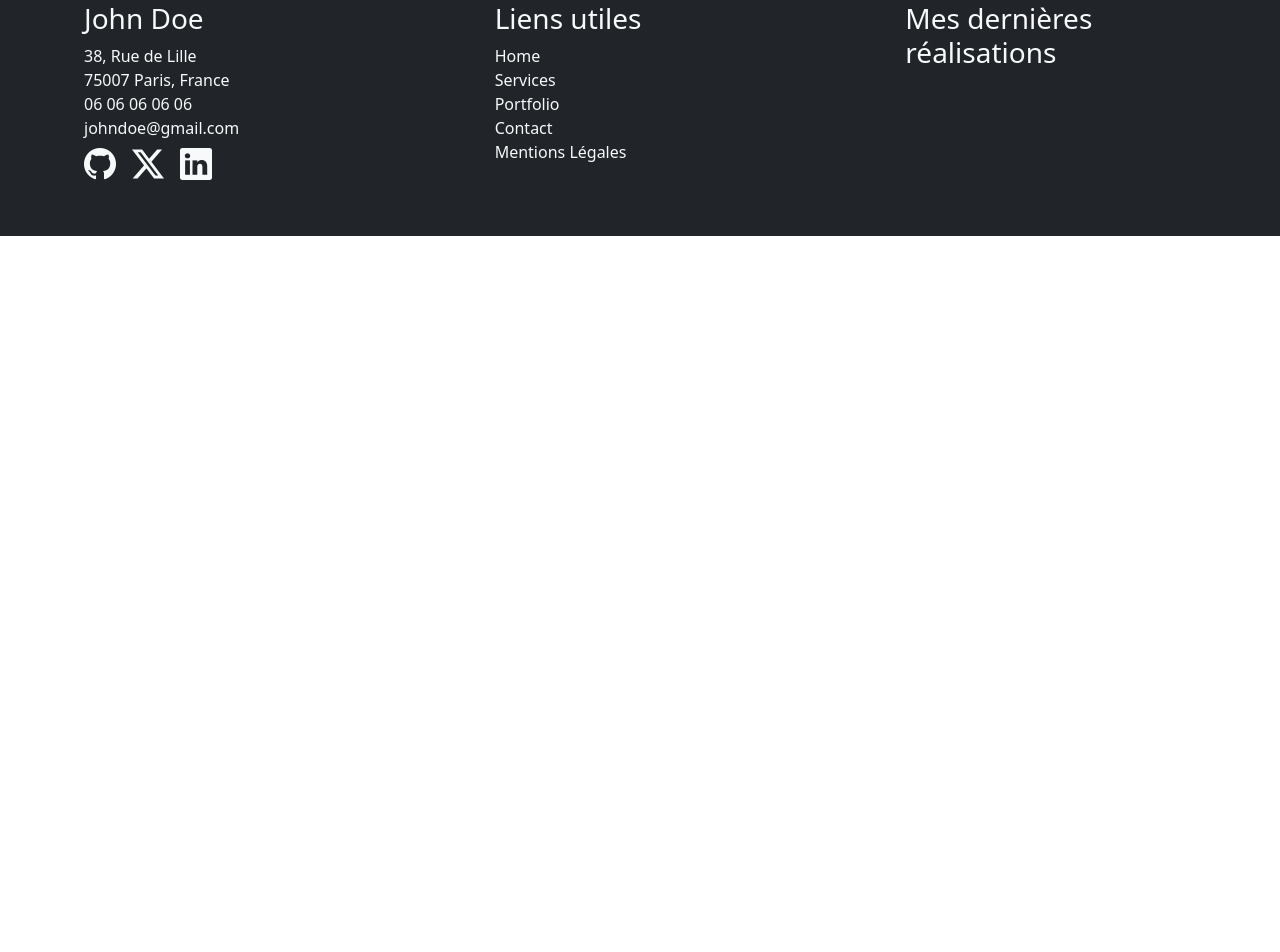
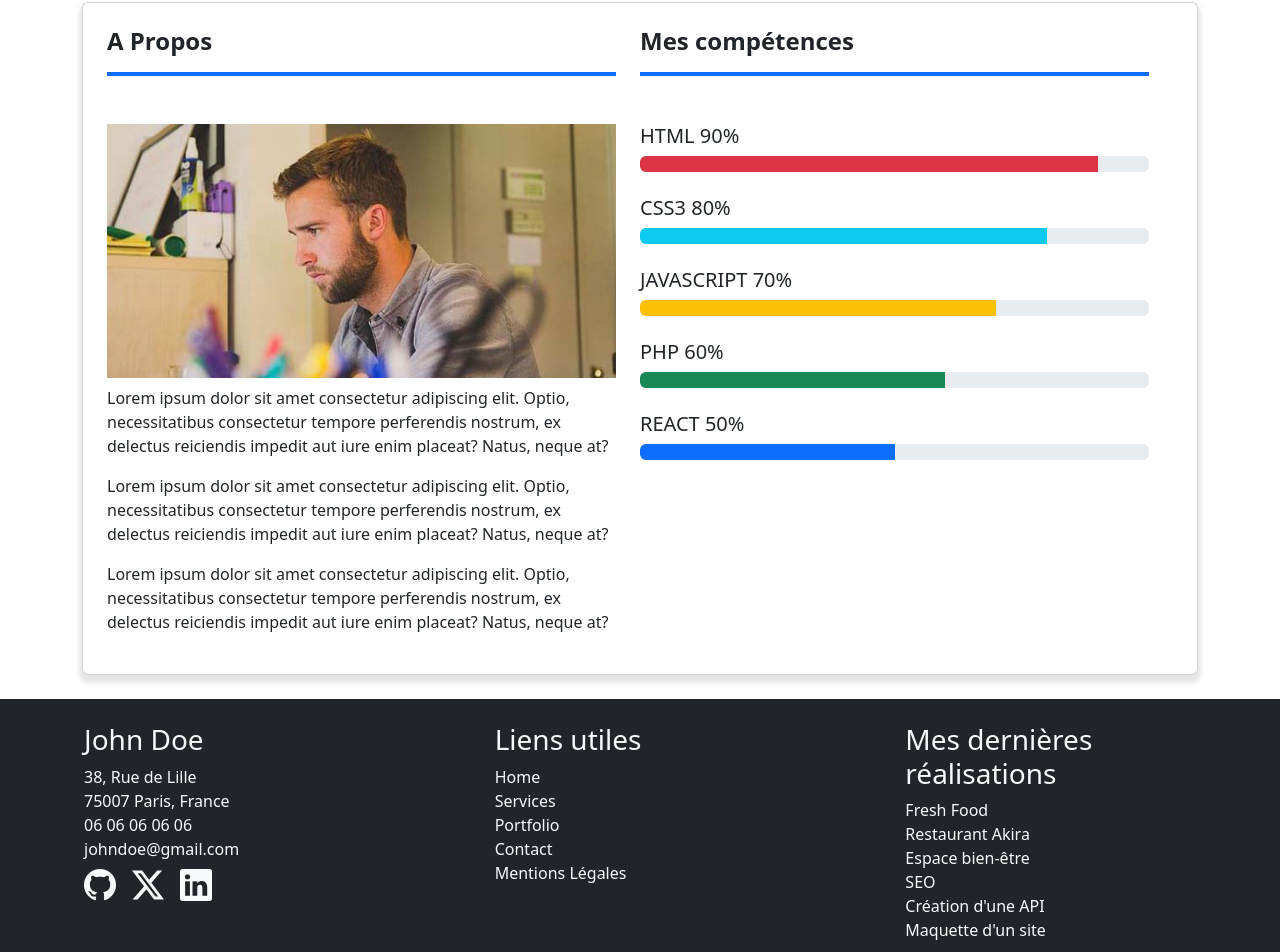
Before and after one commit to Doarj/portfolio-john-doe, a React (Create React App) app: page / in a window 1280 px wide. Shown: the part 1302-2254 px from the top of the page. Before the commit the page ends 1538 px from the top, so only its background shows below. Built offline with nearby package versions, Linux system fonts and the light colour scheme.

Commit message:
Complete home

```diff
--- a/src/App.css
+++ b/src/App.css
@@ -35,3 +35,18 @@ html {
     font-weight: 600;
     box-sizing: border-box;
 }
+
+.cardBox {
+  display: flex;
+  padding: 24px;
+  gap: 24px;
+  justify-content: center;
+  box-shadow: 0px 5px 5px 3px rgba(6, 6, 6, 0.1);
+  box-sizing: border-box;
+}
+
+.box {
+  position: relative;
+  overflow: hidden;
+  width: 100%;
+}
--- a/src/App.js
+++ b/src/App.js
@@ -72,7 +72,12 @@ export default function App () {
                 <Col className="mx-5 mb-4 colFooter">
                 <h3>Mes dernières réalisations</h3>
                     <ul className="list-group list-unstyled">
-
+                      <Link to="/realisations" className="nav-link">Fresh Food</Link>
+                      <Link to="/realisations" className="nav-link">Restaurant Akira</Link>
+                      <Link to="/realisations" className="nav-link">Espace bien-être</Link>
+                      <Link to="/realisations" className="nav-link">SEO</Link>
+                      <Link to="/realisations" className="nav-link">Création d'une API</Link>
+                      <Link to="/realisations" className="nav-link">Maquette d'un site</Link>
                     </ul>
                 </Col>
             </Row>
--- a/src/pages/Accueil.jsx
+++ b/src/pages/Accueil.jsx
@@ -1,10 +1,52 @@
 import "../App.css";
+import { Container, Card, Col, Row, Image, ProgressBar } from "react-bootstrap";
 import Hero from "../components/Hero.jsx";
+import JohnDoe from "../assets/img/john-doe-about.jpg";
 
 const Accueil = ()=>{
     return (
         <>
         <Hero />
+        <Container className="mt-4 mb-4">
+            <Card className="mb-4 cardBox">
+                <Row className="text-start box">
+                    <Col>
+                        <h4 className="fw-bold">A Propos</h4>
+                        <hr className="border border-primary border-2 opacity-100 mb-5"/>
+                        <Image src={JohnDoe} fluid title="John Doe" alt="John Doe"/>
+                        <p className="mt-2">
+                            Lorem ipsum dolor sit amet consectetur adipiscing elit. Optio, necessitatibus consectetur tempore perferendis nostrum,
+                            ex delectus reiciendis impedit aut iure enim placeat? Natus, neque at?
+                        </p>
+                        <p className="mt-2">
+                            Lorem ipsum dolor sit amet consectetur adipiscing elit. Optio, necessitatibus consectetur tempore perferendis nostrum,
+                            ex delectus reiciendis impedit aut iure enim placeat? Natus, neque at?
+                        </p>
+                        <p className="mt-2">
+                            Lorem ipsum dolor sit amet consectetur adipiscing elit. Optio, necessitatibus consectetur tempore perferendis nostrum,
+                            ex delectus reiciendis impedit aut iure enim placeat? Natus, neque at?
+                        </p>
+
+                    </Col>
+
+                    <Col>
+                        <h4 className="fw-bold">Mes compétences</h4>
+                        <hr className="border border-primary border-2 opacity-100 mb-5"/>
+                        <h5 className="text-uppercase">html 90%</h5>
+                        <ProgressBar variant="danger" now={90} className="mb-4"/>
+                        <h5 className="text-uppercase">css3 80%</h5>
+                        <ProgressBar variant="info" now={80} className="mb-4"/>
+                        <h5 className="text-uppercase">javascript 70%</h5>
+                        <ProgressBar variant="warning" now={70} className="mb-4"/>
+                        <h5 className="text-uppercase">php 60%</h5>
+                        <ProgressBar variant="success" now={60} className="mb-4"/>
+                        <h5 className="text-uppercase">react 50%</h5>
+                        <ProgressBar variant="primary" now={50} className="mb-4"/>
+                    </Col>
+                </Row>
+            </Card>
+
+        </Container>
         </>
     )
 }
```
